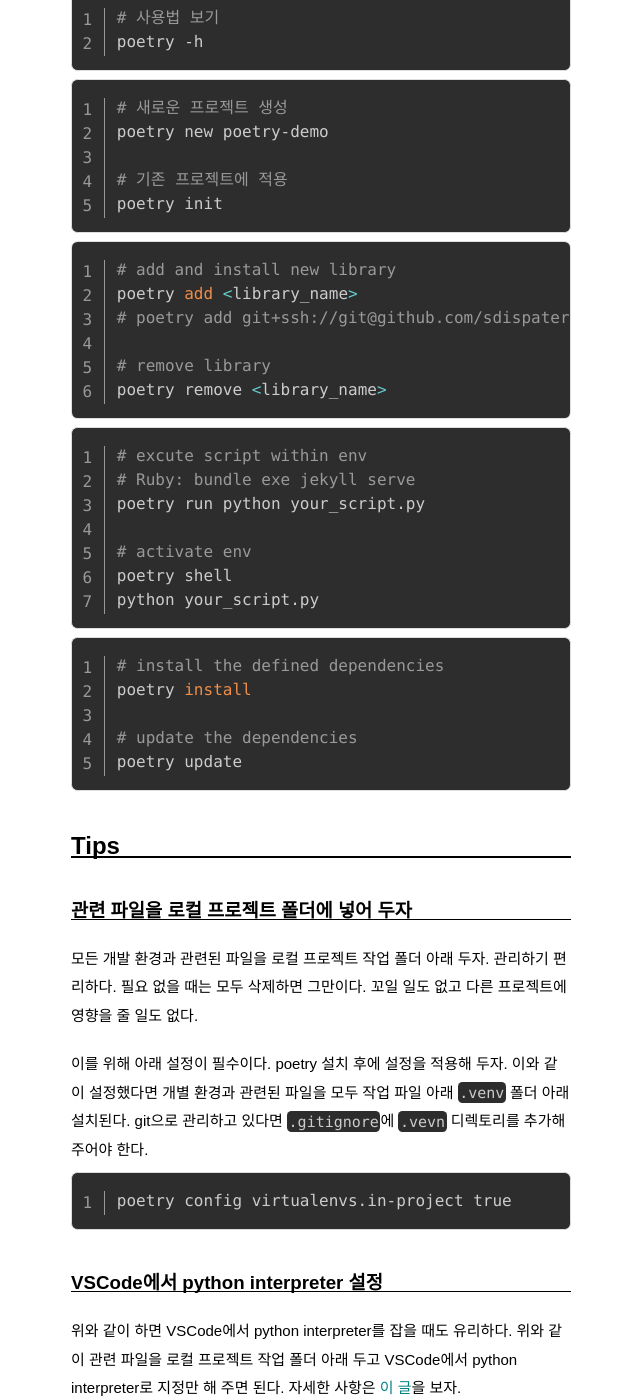
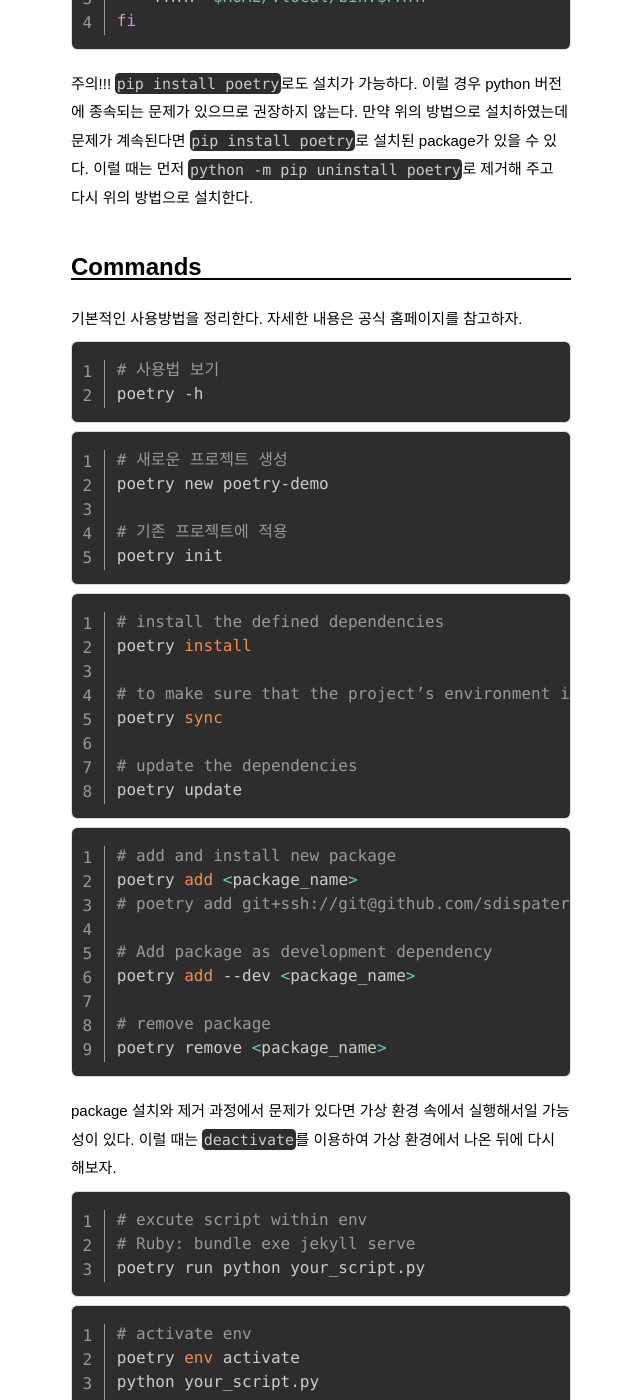
Before and after one commit to pinedance/blog, a Jekyll site: the page built from _posts/2022/01-06/2022-02-15-python-poetry.md, in a window 1280 px wide and 1400 px high, scrolled down 1389 px. Shown: the whole window, without its empty margins (319-959 px from the left). Built offline with Jekyll 4.4.1, drawn with Linux system fonts in a browser that asks for light colours; some web fonts are replaced; comment, search, counter and statistics services are not loaded; some of the changed text lies outside the part shown.

Commit message:
add new post

````diff
--- a/_posts/2022/01-06/2022-02-15-python-poetry.md
+++ b/_posts/2022/01-06/2022-02-15-python-poetry.md
@@ -7,13 +7,25 @@
 
 ## Background
 
-python의 생태계는 거대하지만 의외로 library 관리나 개발환경 쪽에서는 의외로 불편함이 있다. 개발환경을 관리하기 위해 anaconda의 env를 사용해 왔지만, 이는 프로젝트와 분리된 개념이기 때문에 불편할 때가 있다. 때때로 `pipenv`를 사용하다가 최근에 `poetry`를 알게 되어 정착하게 되었다.
+python의 생태계는 거대하지만 package 관리나 개발환경 쪽에서는 의외로 불편함이 있다. 개발환경을 관리하기 위해 anaconda의 env를 사용해 왔지만, 이는 프로젝트와 분리된 개념이기 때문에 불편할 때가 있다. 때때로 `pipenv`를 사용하다가 최근에 `poetry`를 알게 되어 정착하게 되었다.
 
 `poetry`는 ruby의 `bundle`과 개념이 유사하여 쉽게 익힐 수 있었다. [공식 문서](https://python-poetry.org/)에 설명이 잘 되어 있으므로 여기에서는 많이 사용되는 문구와 몇가지 Tip만 적어 둔다.
 
 ## Install
 
 설치. 내용이 조금씩 바뀌므로 현재 시점에서 가장 정확한 내용은 [공식 문서](https://python-poetry.org/docs/#installing-with-the-official-installer)를 참고하자.
+
+`pipx`를 통해 설치할 수 있다. [pipx](https://pipx.pypa.io/stable/)는 python applications을 독립된 환경에서 실행할 수 있는 tool이다.
+
+```bash
+# pipx 설치
+# > sudo apt install pipx
+# > pipx ensurepath
+# poetry 설치
+pipx install poetry
+```
+
+pipx를 이용하는 대신 공식 installer를 사용할 수도 있다. 설치 방법은 아래와 같다.
 
 ```bash
 curl -sSL https://install.python-poetry.org | python -
@@ -34,9 +46,11 @@
 fi
 ```
 
-주의! `pip install poetry`로도 설치가 가능하다. 이럴 경우 python 버전에 종속되는 문제가 있으므로 권장하지 않는다. 만약 위의 방법으로 설치하였는데 문제가 계속된다면 `pip install poetry`로 설치된 package가 있을 수 있다. 이럴 때는 먼저 `python -m pip uninstall poetry`로 제거해 주고 다시 위의 방법으로 설치한다.
+주의!!! `pip install poetry`로도 설치가 가능하다. 이럴 경우 python 버전에 종속되는 문제가 있으므로 권장하지 않는다. 만약 위의 방법으로 설치하였는데 문제가 계속된다면 `pip install poetry`로 설치된 package가 있을 수 있다. 이럴 때는 먼저 `python -m pip uninstall poetry`로 제거해 주고 다시 위의 방법으로 설치한다.
 
 ## Commands
+
+기본적인 사용방법을 정리한다. 자세한 내용은 공식 홈페이지를 참고하자.
 
 ```bash
 # 사용법 보기
@@ -52,31 +66,43 @@
 ```
 
 ```bash
-# add and install new library
-poetry add <library_name>
+# install the defined dependencies
+poetry install
+
+# to make sure that the project’s environment is in sync with the poetry.lock file
+poetry sync
+
+# update the dependencies
+poetry update
+```
+
+```bash
+# add and install new package
+poetry add <package_name>
 # poetry add git+ssh://git@github.com/sdispater/pendulum.git
 
-# remove library
-poetry remove <library_name>
+# Add package as development dependency
+poetry add --dev <package_name>
+
+# remove package
+poetry remove <package_name>
 ```
 
+package 설치와 제거 과정에서 문제가 있다면 가상 환경 속에서 실행해서일 가능성이 있다. 이럴 때는 `deactivate`를 이용하여 가상 환경에서 나온 뒤에 다시 해보자.
 
 ```bash
 # excute script within env
 # Ruby: bundle exe jekyll serve
 poetry run python your_script.py
-
-# activate env
-poetry shell
-python your_script.py
 ```
 
 ```bash
-# install the defined dependencies
-poetry install
+# activate env
+poetry env activate
+python your_script.py
 
-# update the dependencies
-poetry update
+# deactivate env
+deactivate
 ```
 
 ## Tips
@@ -109,9 +135,9 @@
 
 python 버전은 개인적으로 `asdf`로 관리하고 있다. "[의외의 복병 개발환경, asdf로 개발 언어를 관리해 보자](http://pinedance.github.io/blog/2022/12/12/asdf)"를 참고하자.
 
-### Custom library 사용
+### Custom package 사용
 
-때때로 poetry project 안에서 자신이 만든 custom library를 사용하고 싶을 때가 있다. 설정파일인 `pyproject.toml`에 다음과 같이 적어 주고 `poetry install`를 실행시켜주면 된다. 이에 대해서는 [Poetry 에서 로컬 패키지 add 하기](https://dailyheumsi.tistory.com/251)에 자세하다. "[적응 안되는 python의 Package 경로 문제(feat Poetry)](http://pinedance.github.io/blog/2023/01/16/import-package-path-problem-in-python)"도 함께 참고하자.
+때때로 poetry project 안에서 자신이 만든 custom package를 사용하고 싶을 때가 있다. 설정파일인 `pyproject.toml`에 다음과 같이 적어 주고 `poetry install`를 실행시켜주면 된다. 이에 대해서는 [Poetry 에서 로컬 패키지 add 하기](https://dailyheumsi.tistory.com/251)에 자세하다. "[적응 안되는 python의 Package 경로 문제(feat Poetry)](http://pinedance.github.io/blog/2023/01/16/import-package-path-problem-in-python)"도 함께 참고하자.
 
 ```bash
 # my-project/pyproject.toml
````
Also changed, not shown: _posts/2025/01-06/2025-05-02-python-uv.md (added, +149 -0 lines).
